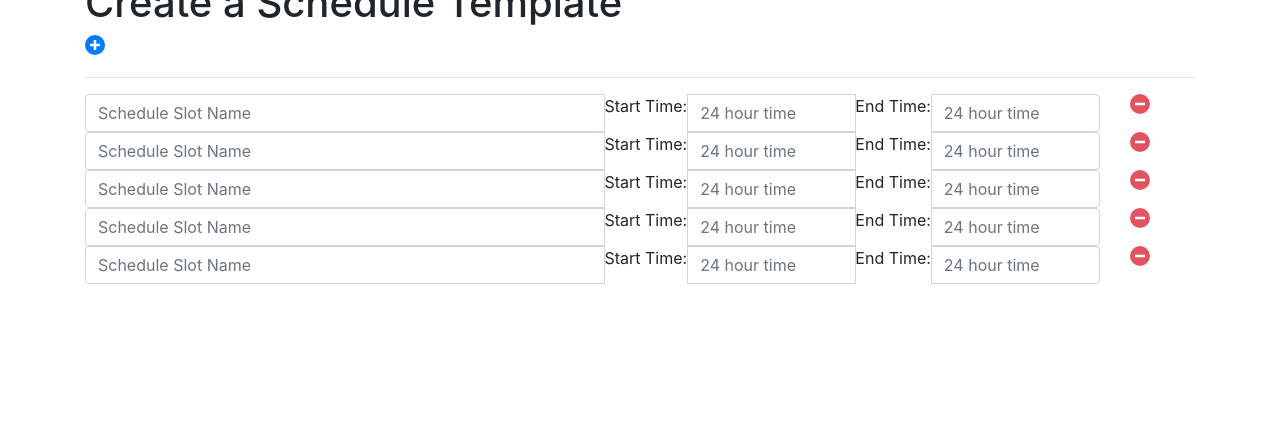
After one commit to cmohri/QuarterMan, a Flask app: template app/templates/create_schedule.html in a window 1280 px wide. The commit adds this page. Shown: the part 353-800 px from the top of the page. Run offline with Flask 2, Linux system fonts and the light colour scheme; the template is opened without the code that fills it, so the values that code supplies are empty; some libraries are stand-ins or nearby versions.

Commit message:
redesign schedule creation

```diff
--- /dev/null
+++ b/app/static/js/schedule.js
@@ -0,0 +1,40 @@
+let inputTemplateGenerator = (slot_id) =>
+    `<div class = "row">
+        <div class = "input-group col-lg-11 schedule-slot">
+            <input name = "${slot_id}-name" class = "col-lg-8 col-md-6 form-control" placeholder="Schedule Slot Name"/>
+            <span class = "input-group-append">Start Time: </span>
+            <input name = "${slot_id}-start" class = "col-lg-2 col-md-3 form-control" placeholder="24 hour time"/>
+            <span class = "input-group-append">End Time: </span>
+            <input name = "${slot_id}-end" class = "col-lg-2 col-md-3 form-control" placeholder="24 hour time"/>
+        </div>
+        <div class = "col-lg-1">
+            <svg class = "remove-slot" width="20" height="20" xmlns="http://www.w3.org/2000/svg">
+                <!-- Created with Method Draw - http://github.com/duopixel/Method-Draw/ -->
+                <ellipse ry="10" rx="10" id="svg_1" cy="10" cx="10" stroke-width="0" stroke="#000" fill="#dc3545" fill-opacity="0.85"/>
+                <rect id="svg_2" height="2.5" width="10" y="8.75" x="5" stroke-opacity="null" stroke-width="0" stroke="#000" fill="#ffffff"/>
+            </svg>
+        </div>
+        <hr class = "input-divider">
+    </div>`;
+
+function addSlot(){
+    let id = document.getElementsByClassName("schedule-slot").length;
+    let new_slot = inputTemplateGenerator(id);
+    let wrapper = document.createElement("div");
+    wrapper.innerHTML = new_slot;
+    document.getElementById("schedule-form").appendChild(wrapper.firstChild);
+    new_slot = document.getElementById("schedule-form").lastChild;
+    new_slot.getElementsByClassName("remove-slot")[0].addEventListener("click", function (e) {
+        new_slot.parentNode.removeChild(new_slot);
+    });
+}
+
+document.getElementById("add-slot").addEventListener("click", function () {
+    addSlot();
+});
+
+document.addEventListener("DOMContentLoaded", function (e) {
+    for(let i = 0; i < 5; i++){
+        addSlot();
+    }
+});
--- a/app/templates/base.html
+++ b/app/templates/base.html
@@ -6,15 +6,16 @@
         <link rel="stylesheet" href="https://maxcdn.bootstrapcdn.com/bootstrap/4.0.0/css/bootstrap.min.css"/>
     </head>
     <body>
-        <nav class="navbar navbar-expand-md navbar-dark bg-dark">
-            <div class="order-0">
-                <a class="navbar-brand mx-auto" href="{{ url_for('index') }}">Stuyvesant Scheduling</a>
-            </div>
+        <nav class="navbar navbar-expand-md bg-primary">
+            <a class="navbar-brand mx-auto" href="{{ url_for('index') }}">Stuyvesant Scheduling</a>
             <div class="navbar-collapse collapse w-100 order-3 dual-collapse2">
                 <ul class="navbar-nav ml-auto">
                     {% if session.get("user") == None %}
                         <li class="nav-item">
-                            <a class="nav-link" href="/google/login">Login</a>
+                            <a class="nav-link" href="/google/login">
+                                <span>Google Login</span>
+                                <img class = "nav-google-logo" src = "{{ url_for('static', filename='img/google-icon.png') }}"/>
+                            </a>
                         </li>
                     {% else %}
                         <li class="nav-item">
--- /dev/null
+++ b/app/templates/create_schedule.html
@@ -0,0 +1,20 @@
+{% extends "base.html" %}
+
+{% block content %}
+    <div class="container create-schedule-container">
+        <h1 class="title">Create a Schedule Template</h1>
+        <svg id = "add-slot" width="20" height="20" xmlns="http://www.w3.org/2000/svg">
+            <!-- Created with Method Draw - http://github.com/duopixel/Method-Draw/ -->
+            <ellipse ry="10" rx="10" id="svg_1" cy="10" cx="10" stroke-width="0" stroke="#000" fill="#007bff"/>
+            <rect id="svg_2" height="2.5" width="10" y="8.75" x="5" stroke-opacity="null" stroke-width="0" stroke="#000" fill="#ffffff"/>
+            <rect id="svg_3" height="10" width="2.5" y="5" x="8.75" stroke-opacity="null" stroke-width="0" stroke="#000" fill="#ffffff"/>
+        </svg>
+{#        <img id="add-slot" src="{{ url_for('static', filename='img/plus-icon.svg') }}">#}
+        <hr>
+        <form action = "{{ url_for('create_schedule') }}" method="POST" id = "schedule-form">
+
+        </form>
+    </div>
+
+    <script type="text/javascript" src="{{ url_for('static', filename='js/schedule.js') }}"></script>
+{% endblock %}
```
